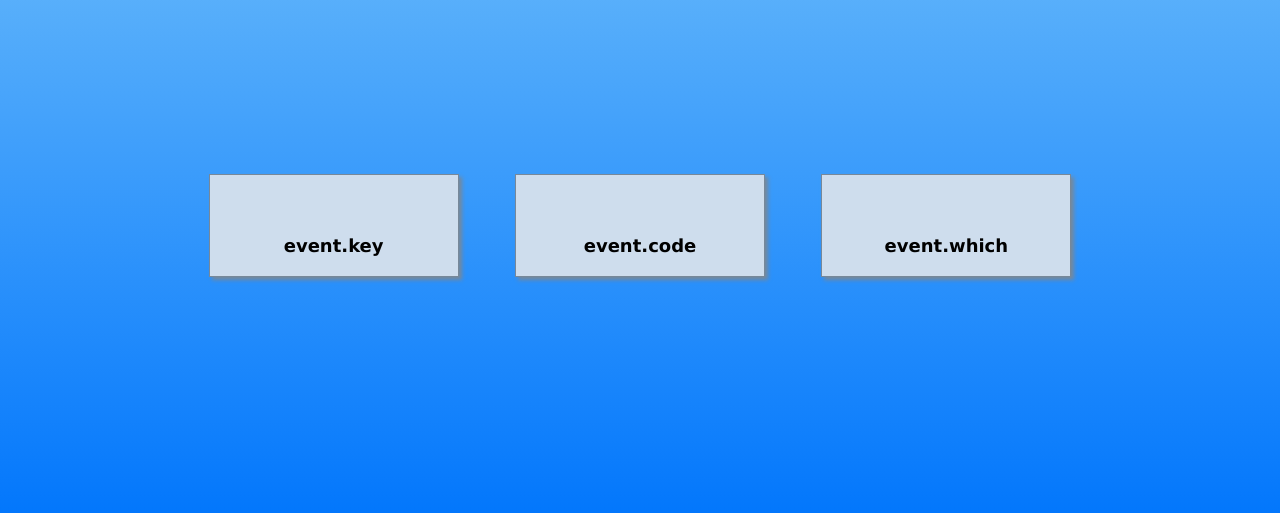
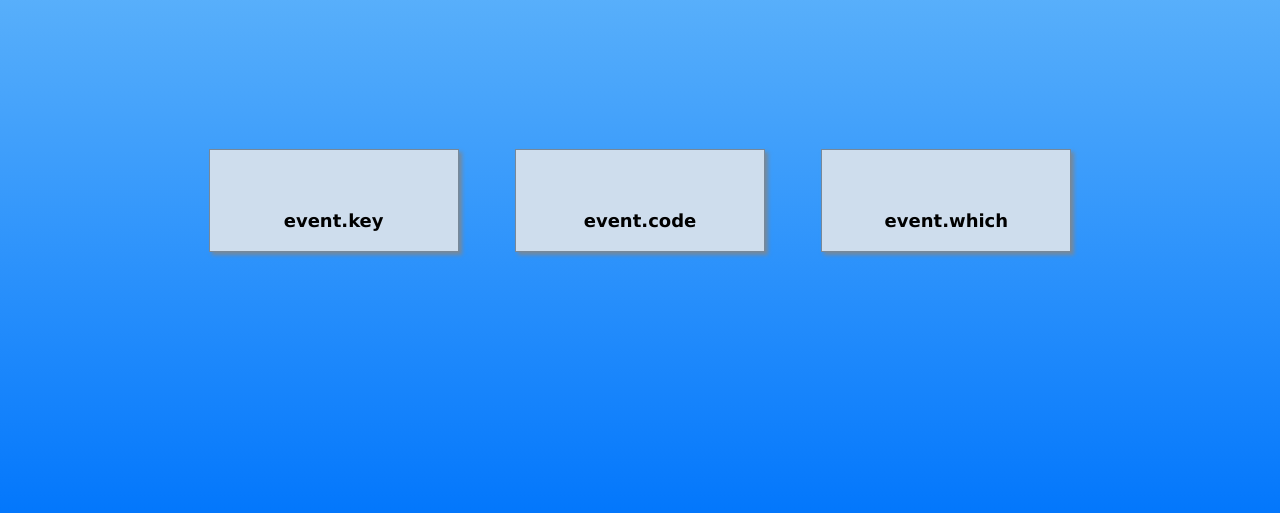
Before and after one commit to rosemarym2/Keycode-Challenge, a plain HTML site: page index.html in a window 1280 px wide. Shown: the part 287-800 px from the top of the page. Drawn offline with Linux system fonts and the light colour scheme.

Commit message:
changes v2.1

```diff
--- a/style.css
+++ b/style.css
@@ -5,7 +5,7 @@
 }
 
 h1 {
-  padding-bottom: 150px;
+  padding-bottom: 100px;
 }
 
 #keyCode {
```
